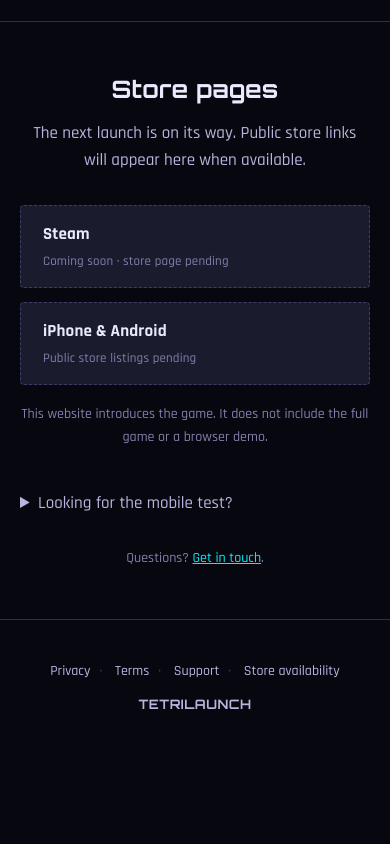
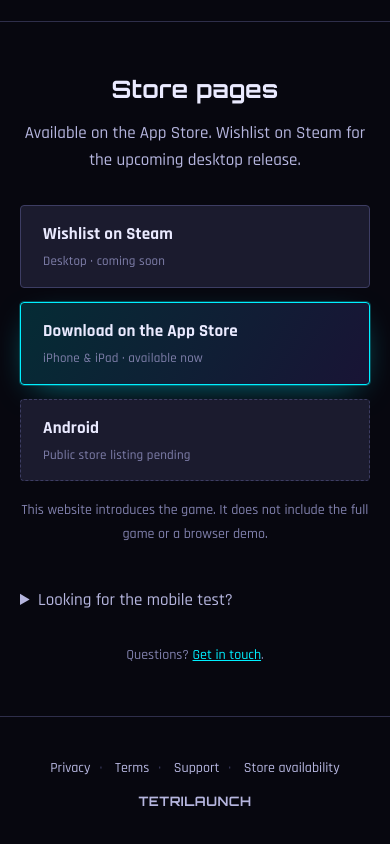
Before and after one commit to venetanji/tetrilaunch, a website: page marketing/index.html in a window 390 px wide. Shown: the part 2900-3744 px from the top of the page. Before the commit the page ends 3675 px from the top, so only its background shows below. Drawn offline with Linux system fonts and the light colour scheme; files whose address does not match are found by name.

Commit message:
Link the public App Store and Steam wishlist from the apex
The mobile listing is now public and Steam has a product page, so the marketing-only homepage and generated about page can send visitors to the real stores. Keep Steam labelled coming soon without promising a release date, and keep the unverified Android listing disabled.

Cover both generated pages and browser link semantics. Run marketing validation for main-target PRs as well as staging so this owner-requested main-only change receives the browser gate without deploying production.

```diff
--- a/marketing/index.html
+++ b/marketing/index.html
@@ -663,19 +663,22 @@
     <section id="stores">
       <div class="wrap section-head">
         <h2>Store pages</h2>
-        <p class="lead-copy">The next launch is on its way. Public store links will appear here when available.</p>
+        <p class="lead-copy">Available on the App Store. Wishlist on Steam for the upcoming desktop release.</p>
       </div>
       <div class="wrap">
         <div class="store-grid">
-          <!-- Replace pending states only after verifying the public product listing.
-               Steam App ID: 5270760. Do not link the store homepage or a guessed mobile ID. -->
+          <a class="btn btn-block" href="https://store.steampowered.com/app/5270760/Tetrilaunch/" target="_blank" rel="noopener">
+            <span class="lead">Wishlist on Steam</span>
+            <span class="sub">Desktop · coming soon</span>
+          </a>
+          <a class="btn btn-primary btn-block" href="https://apps.apple.com/hk/app/tetrilaunch/id6807063851" target="_blank" rel="noopener">
+            <span class="lead">Download on the App Store</span>
+            <span class="sub">iPhone &amp; iPad · available now</span>
+          </a>
+          <!-- Keep Android pending until its public product listing is verified. -->
           <div class="btn btn-block store-pending" aria-disabled="true">
-            <span class="lead">Steam</span>
-            <span class="sub">Coming soon · store page pending</span>
-          </div>
-          <div class="btn btn-block store-pending" aria-disabled="true">
-            <span class="lead">iPhone &amp; Android</span>
-            <span class="sub">Public store listings pending</span>
+            <span class="lead">Android</span>
+            <span class="sub">Public store listing pending</span>
           </div>
         </div>
         <p class="note">This website introduces the game. It does not include the full game or a browser demo.</p>
```
Also changed, not shown: marketing/build.test.mjs (+12 -0 lines), tests/marketing-browser.mjs (+18 -3 lines), .github/workflows/marketing.yml, marketing/README.md.
